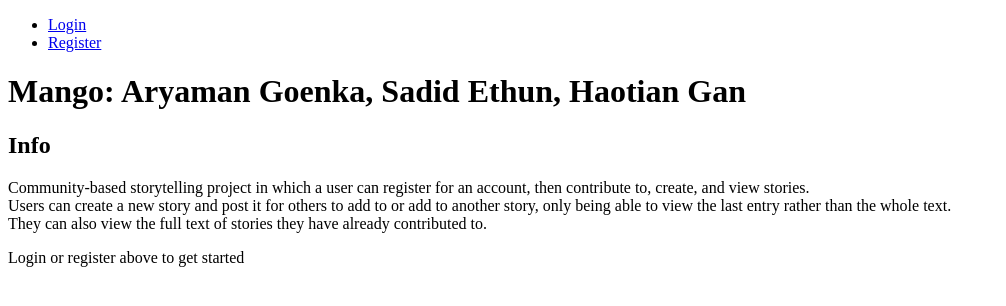
After one commit to AryamanGoenka0910/P01, a Flask app: template app/templates/intro.html in a window 1280 px wide. The commit adds this page. Shown: the top 306 px of the page, without its empty margins (0-1006 px from the left). Run offline with Flask 2, Linux system fonts and the light colour scheme; the template is opened without the code that fills it, so the values that code supplies are empty.

Commit message:
login and signup functionality

```diff
--- a/app/__init__.py
+++ b/app/__init__.py
@@ -0,0 +1,106 @@
+'''
+Mango: Aryaman Goenka, Sadid Ethun, Haotian Gan
+Softdev
+P00: ArRESTed Development
+2021-12-12
+'''
+import sqlite3
+import db_builder
+from flask import Flask, render_template, request, session, redirect, url_for
+
+app = Flask(__name__)
+app.secret_key = 'Mango'
+
+# Utility function to check if there is a session
+def logged_in():
+    return session.get('username') is not None
+@app.route('/', methods=['GET', 'POST'])
+def landing():
+    # Check for session existance
+    if logged_in():
+        username = session['username']
+        # return render_template('index.html', username=username, search=filter)
+        return render_template('home.html', username=username)
+    else:
+        # If not logged in, show login page
+        return render_template('intro.html')
+
+@app.route('/login', methods=['GET', 'POST'])
+def login():
+    method = request.method
+
+    # Check for session existance
+    if method == 'GET':
+        if logged_in():
+            return redirect(url_for('landing'))
+        else:
+            # If not logged in, show login page
+            return render_template('login.html', error=False)
+
+    if method == 'POST':
+
+        # Get information from request.form since it is submitted via post
+        username = request.form['username']
+        password = request.form['password']
+        error = db_builder.login(username, password)
+
+        if error:
+            # If incorrect, give feedback to the user
+            return render_template('login.html', error=error)
+        else:
+            # Store user info into a cookie
+            session['username'] = username
+            return redirect(url_for('landing'))
+
+@app.route('/register', methods=['GET','POST'])
+def register():
+    method = request.method
+
+    # Check for session existence
+    if method == "GET":
+        if logged_in():
+
+            return redirect(url_for('landing'))
+        else:
+            # If not logged in, show regsiter page
+            return render_template('register.html', error_message="")
+
+    if method == "POST":
+        new_username = request.form["new_username"]
+        new_password = request.form["new_password"]
+        confirm_password = request.form["confirm_password"]
+
+        error_message = ""
+        if not new_username:
+            error_message = "Error: No username entered!"
+        elif not new_password:
+            error_message = "Error: No password entered!"
+        elif confirm_password != new_password:
+            error_message = "Error: Passwords do not match!"
+
+        if error_message:
+            return render_template("register.html", error_message=error_message)
+
+        error_message = db_builder.signup(new_username, new_password)
+
+        if error_message:
+            return render_template("register.html", error_message=error_message)
+        else:
+            session['username'] = new_username
+            return redirect(url_for('landing'))
+
+
+@app.route('/logout', methods=['GET', 'POST'])
+def logout():
+
+    # Once again check for a key before popping it
+    if logged_in():
+        session.pop('username')
+
+    # After logout, return to login page
+    return redirect(url_for('landing'))
+
+if __name__ == '__main__':
+    # db_builder.dbseteup()
+    app.debug = True
+    app.run()
--- /dev/null
+++ b/app/db_builder.py
@@ -0,0 +1,61 @@
+'''
+Mango: Aryaman Goenka, Sadid Ethun, Haotian Gan
+Softdev
+P00: ArRESTed Development
+2021-12-12
+'''
+
+import sqlite3   #enable control of an sqlite database
+
+DB_FILE="Mangos.db"
+
+def dbseteup():
+    db = sqlite3.connect(DB_FILE) #open if file exists, otherwise create
+    c = db.cursor()               #facilitate db ops -- you will use cursor to trigger db events
+
+    c.execute("DROP TABLE IF EXISTS Users")
+    command = "CREATE TABLE Users (ID INTEGER PRIMARY KEY AUTOINCREMENT, Username TEXT, Password TEXT)"
+    c.execute(command)      # test SQL stmt in sqlite3 shell, save as string
+    # run SQL statement
+
+
+    db.commit() #save changes
+    db.close()  #close database
+
+# Adds to the user database if the username is availible
+# Returns an error message to display if there was an issue or an empty string otherwise
+def signup(username, password):
+    db = sqlite3.connect(DB_FILE) #open if file exists, otherwise create
+    c = db.cursor()
+
+
+    c.execute("""SELECT Username FROM Users WHERE Username=?""",[username])
+    result = c.fetchone()
+
+    if result:
+        return "Error: Username already exists"
+
+    else:
+        c.execute('INSERT INTO Users VALUES (null, ?, ?)', (username, password))
+
+        db.commit()
+        db.close()
+
+        # Uses empty quotes since it will return false when checked as a boolean
+        return  ""
+
+# Tries to check if the username and password are valid
+def login(username, password):
+    db = sqlite3.connect(DB_FILE) #open if file exists, otherwise create
+
+    c = db.cursor()
+
+    c.execute("""SELECT Username FROM Users WHERE Username=? AND Password=?""",[username, password])
+    result = c.fetchone()
+
+    if result:
+        ##access this specifc user data
+        return False
+
+    else:
+        return True
--- /dev/null
+++ b/app/templates/intro.html
@@ -0,0 +1,26 @@
+<!DOCTYPE html>
+<html lang="en" dir="ltr">
+<head>
+    <ul class="nav">
+        <li class="nav"><a class="nav" href="/login">Login</a></li>
+        <li class="nav"><a class="nav" href="/register">Register</a></li>
+    </ul>
+    <meta charset="utf-8">
+    <title>Food Book</title>
+    <h1>Mango: Aryaman Goenka, Sadid Ethun, Haotian Gan</h1>
+</head>
+
+<body>
+    <h2>Info</h2>
+    <p>
+        Community-based storytelling project in which a user can register for an account, then contribute to, create, and view stories. <br> Users can create a new story and post it for others to add to or add to another story, only being able to view the last entry rather than the whole text. <br> They can also view the full text of stories they have already contributed to.
+    </p>
+
+    <p>
+        Login or register above to get started
+    </p>
+
+</p>
+</body>
+
+</html>
```
Also changed, not shown: app/templates/home.html (added, +21 -0 lines), app/templates/login.html (+32 -13 lines), app/templates/register.html (added, +38 -0 lines), app/Mangos.db (added).
